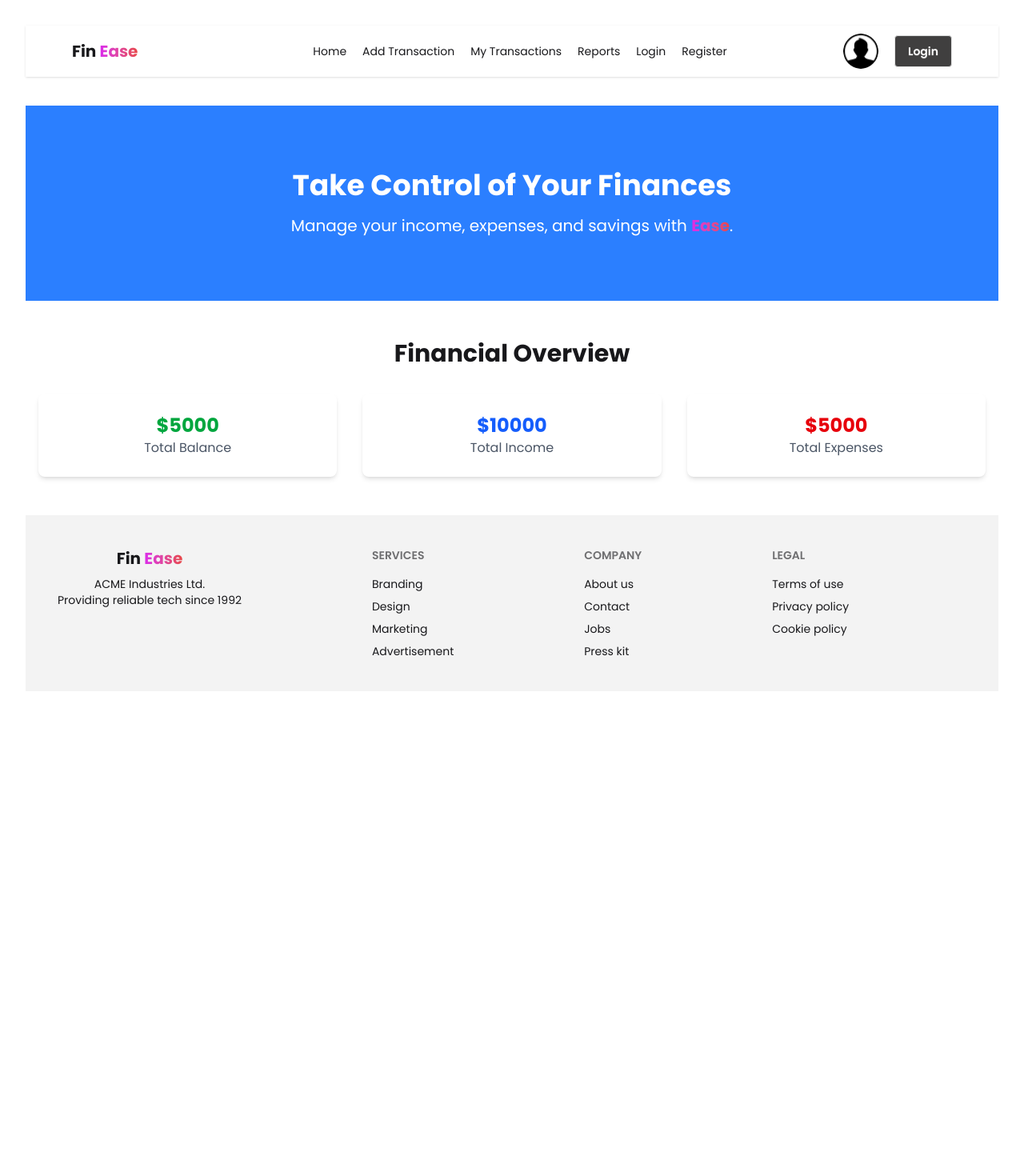
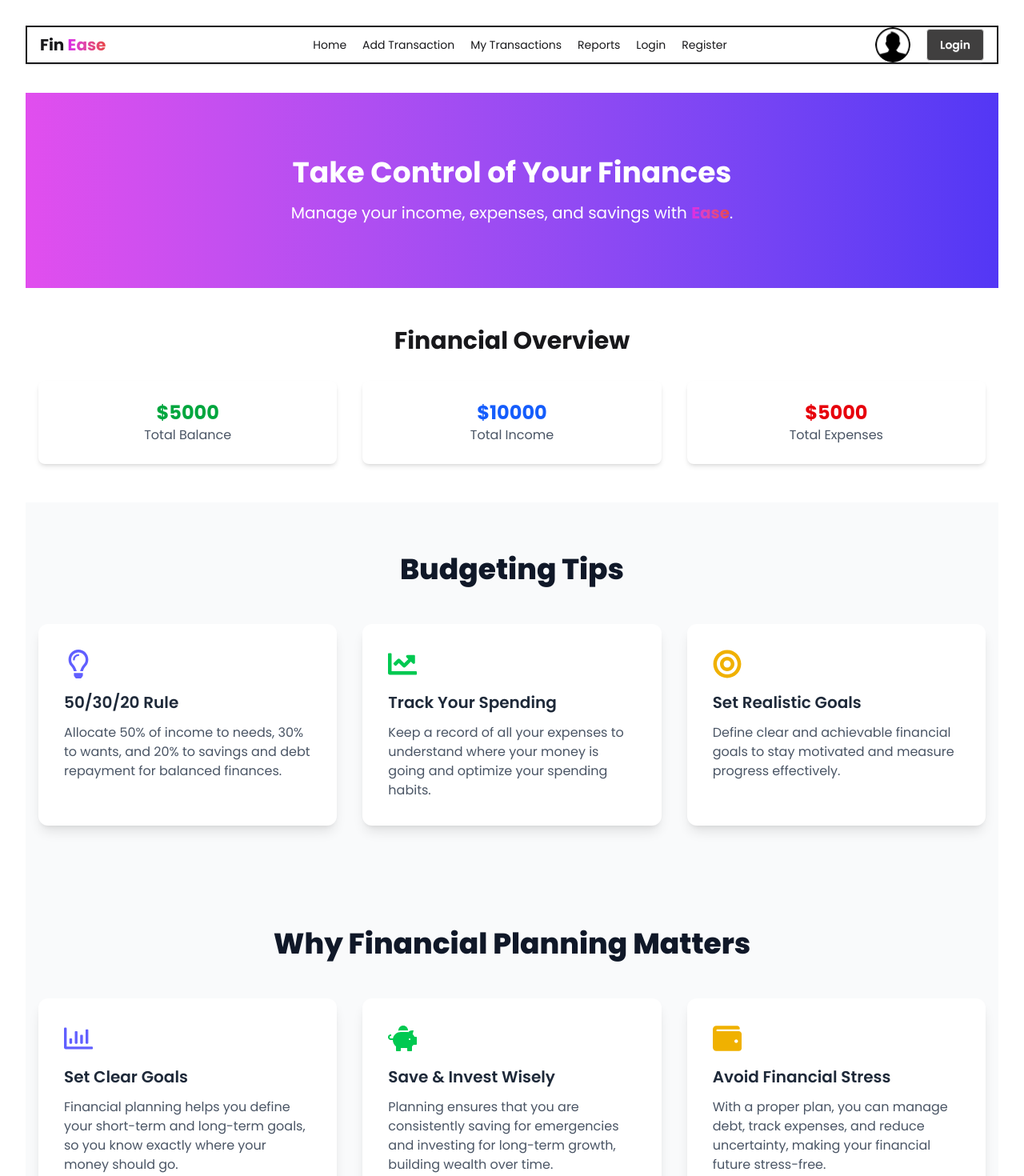
Before and after one commit to RupomPB/Assignment-10-Personal-Finance-Management-App-client, a React (Vite) app: page / in a window 1280 px wide. Shown: the top 1470 px of the page at 80% size. Before the commit the page ends 896 px from the top, so only its background shows below. Built offline with nearby package versions, Linux system fonts and the light colour scheme; no server answers.

Commit message:
added tips and overview sectiohn

```diff
--- a/package.json
+++ b/package.json
@@ -14,6 +14,7 @@
     "firebase": "^12.5.0",
     "react": "^19.1.1",
     "react-dom": "^19.1.1",
+    "react-icons": "^5.5.0",
     "react-router": "^7.9.5",
     "react-toastify": "^11.0.5",
     "tailwindcss": "^4.1.17"
--- a/src/Components/Banner.jsx
+++ b/src/Components/Banner.jsx
@@ -6,15 +6,15 @@ const Banner = () => {
 
 
     return (
-        <div>
-            <section className="bg-blue-500 text-white py-20">
-        <div className="container mx-auto text-center">
+
+            <section className="bg-linear-to-r from-[#e14eee] to-[#5337f5] text-white py-20 ">
+        <div className="text-center">
           <h1 className="text-4xl font-bold mb-4">Take Control of Your Finances</h1>
           <p className="text-xl">Manage your income, expenses, and savings with <span className='bg-linear-to-r from-[#db28eb] to-[#e84646] text-transparent bg-clip-text font-bold'>Ease</span>.</p>
         </div>
       </section>
 
-        </div>
+
     );
 };
 
--- /dev/null
+++ b/src/Components/FinancialPlanning.jsx
@@ -0,0 +1,51 @@
+import React from 'react';
+import { FaRegChartBar, FaPiggyBank, FaWallet } from 'react-icons/fa';
+
+const FinancialPlanning = () => {
+  return (
+    <section className="py-16 bg-gray-50">
+      <div className="max-w-7xl mx-auto px-4">
+        <h2 className="text-4xl font-extrabold  mb-12 text-gray-900">
+          Why Financial Planning Matters
+        </h2>
+
+        <div className="grid md:grid-cols-3 gap-8">
+          {/* Card 1 */}
+          <div className="bg-white p-8 rounded-xl shadow-lg hover:shadow-xl transition-shadow duration-300 text-left">
+            <div className="text-indigo-500 text-4xl mb-4">
+              <FaRegChartBar />
+            </div>
+            <h3 className="text-xl font-semibold mb-3 text-gray-800">Set Clear Goals</h3>
+            <p className="text-gray-600">
+              Financial planning helps you define your short-term and long-term goals, so you know exactly where your money should go.
+            </p>
+          </div>
+
+          {/* Card 2 */}
+          <div className="bg-white p-8 rounded-xl shadow-lg hover:shadow-xl transition-shadow duration-300 text-left">
+            <div className="text-green-500 text-4xl mb-4">
+              <FaPiggyBank />
+            </div>
+            <h3 className="text-xl font-semibold mb-3 text-gray-800">Save & Invest Wisely</h3>
+            <p className="text-gray-600">
+              Planning ensures that you are consistently saving for emergencies and investing for long-term growth, building wealth over time.
+            </p>
+          </div>
+
+          {/* Card 3 */}
+          <div className="bg-white p-8 rounded-xl shadow-lg hover:shadow-xl transition-shadow duration-300 text-left">
+            <div className="text-yellow-500 text-4xl mb-4">
+              <FaWallet />
+            </div>
+            <h3 className="text-xl font-semibold mb-3 text-gray-800">Avoid Financial Stress</h3>
+            <p className="text-gray-600">
+              With a proper plan, you can manage debt, track expenses, and reduce uncertainty, making your financial future stress-free.
+            </p>
+          </div>
+        </div>
+      </div>
+    </section>
+  );
+};
+
+export default FinancialPlanning;
--- a/src/Components/Home.jsx
+++ b/src/Components/Home.jsx
@@ -1,13 +1,28 @@
 import React from 'react';
 import Banner from './Banner';
 import OverviewSection from './OverviewSection';
+import TipsSection from './TipsSection';
+import FinancialPlanning from './FinancialPlanning';
 
 const Home = () => {
     return (
-        <div>
+        <>
+            <section>
+
             <Banner></Banner>
+            </section>
+            <section>
+
             <OverviewSection></OverviewSection>
-        </div>
+            </section>
+            <section>
+                <TipsSection></TipsSection>
+            </section>
+            <section>
+                <FinancialPlanning></FinancialPlanning>
+            </section>
+
+        </>
     );
 };
 
--- a/src/Components/Navbar.jsx
+++ b/src/Components/Navbar.jsx
@@ -54,8 +54,8 @@ const Navbar = () => {
   );
 
     return (
-          <div className="navbar bg-base-100 shadow-sm mb-9">
-      <div className="w-11/12 mx-auto flex">
+         <section className="w-full bg-base-100 shadow-sm mb-9 border-2">
+  <div className="w-full flex justify-between items-center px-4">
         <div className="navbar-start ">
           <div className="dropdown">
             <div tabIndex={0} role="button" className="btn btn-ghost lg:hidden">
@@ -110,7 +110,7 @@ const Navbar = () => {
           )}
         </div>
       </div>
-    </div>
+    </section>
     );
 };
 
--- /dev/null
+++ b/src/Components/TipsSection.jsx
@@ -0,0 +1,60 @@
+import React from "react";
+import { FaRegLightbulb, FaChartLine, FaBullseye } from "react-icons/fa";
+
+const TipsSection = () => {
+  return (
+    <section className="bg-gray-50 py-16">
+      <div className="max-w-7xl mx-auto px-4">
+        <h2 className="text-4xl font-extrabold text-center mb-12 text-gray-900">
+          Budgeting Tips
+        </h2>
+
+        <div className="grid md:grid-cols-3 gap-8">
+          {/* Tip 1 */}
+          <div className="bg-white p-8 rounded-xl shadow-lg hover:shadow-xl transition-shadow duration-300 text-left">
+            <div className="text-indigo-500 text-4xl mb-4">
+              <FaRegLightbulb />
+            </div>
+            <h3 className="text-xl font-semibold mb-3 text-gray-800">
+              50/30/20 Rule
+            </h3>
+            <p className="text-gray-600">
+              Allocate 50% of income to needs, 30% to wants, and 20% to savings
+              and debt repayment for balanced finances.
+            </p>
+          </div>
+
+          {/* Tip 2 */}
+          <div className="bg-white p-8 rounded-xl shadow-lg hover:shadow-xl  text-left transition-shadow duration-300">
+            <div className="text-green-500 text-4xl mb-4">
+              <FaChartLine />
+            </div>
+            <h3 className="text-xl font-semibold mb-3 text-gray-800">
+              Track Your Spending
+            </h3>
+            <p className="text-gray-600">
+              Keep a record of all your expenses to understand where your money
+              is going and optimize your spending habits.
+            </p>
+          </div>
+
+          {/* Tip 3 */}
+          <div className="bg-white p-8 rounded-xl shadow-lg hover:shadow-xl text-left transition-shadow duration-300">
+            <div className="text-yellow-500 text-4xl mb-4">
+              <FaBullseye />
+            </div>
+            <h3 className="text-xl font-semibold mb-3 text-gray-800">
+              Set Realistic Goals
+            </h3>
+            <p className="text-gray-600">
+              Define clear and achievable financial goals to stay motivated and
+              measure progress effectively.
+            </p>
+          </div>
+        </div>
+      </div>
+    </section>
+  );
+};
+
+export default TipsSection;
--- a/src/Layouts/RootLayouts.jsx
+++ b/src/Layouts/RootLayouts.jsx
@@ -1,16 +1,22 @@
-import React from 'react';
-import { Outlet } from 'react-router';
-import Footer from '../Components/Footer';
-import Navbar from '../Components/Navbar';
+import React from "react";
+import { Outlet } from "react-router";
+import Footer from "../Components/Footer";
+import Navbar from "../Components/Navbar";
 
 const RootLayouts = () => {
-    return (
-        <div>
-        <Navbar></Navbar>
-            <Outlet></Outlet>
-            <Footer></Footer>
-        </div>
-    );
+  return (
+    <>
+      <section className="sticky top-0 z-50 w-full">
+        <Navbar />
+      </section>
+      <main className="grow">
+        <Outlet />
+      </main>
+      <section>
+        <Footer />
+      </section>
+    </>
+  );
 };
 
 export default RootLayouts;
```
Also changed, not shown: 1 other file (tests, documents, lock files or other folders).
